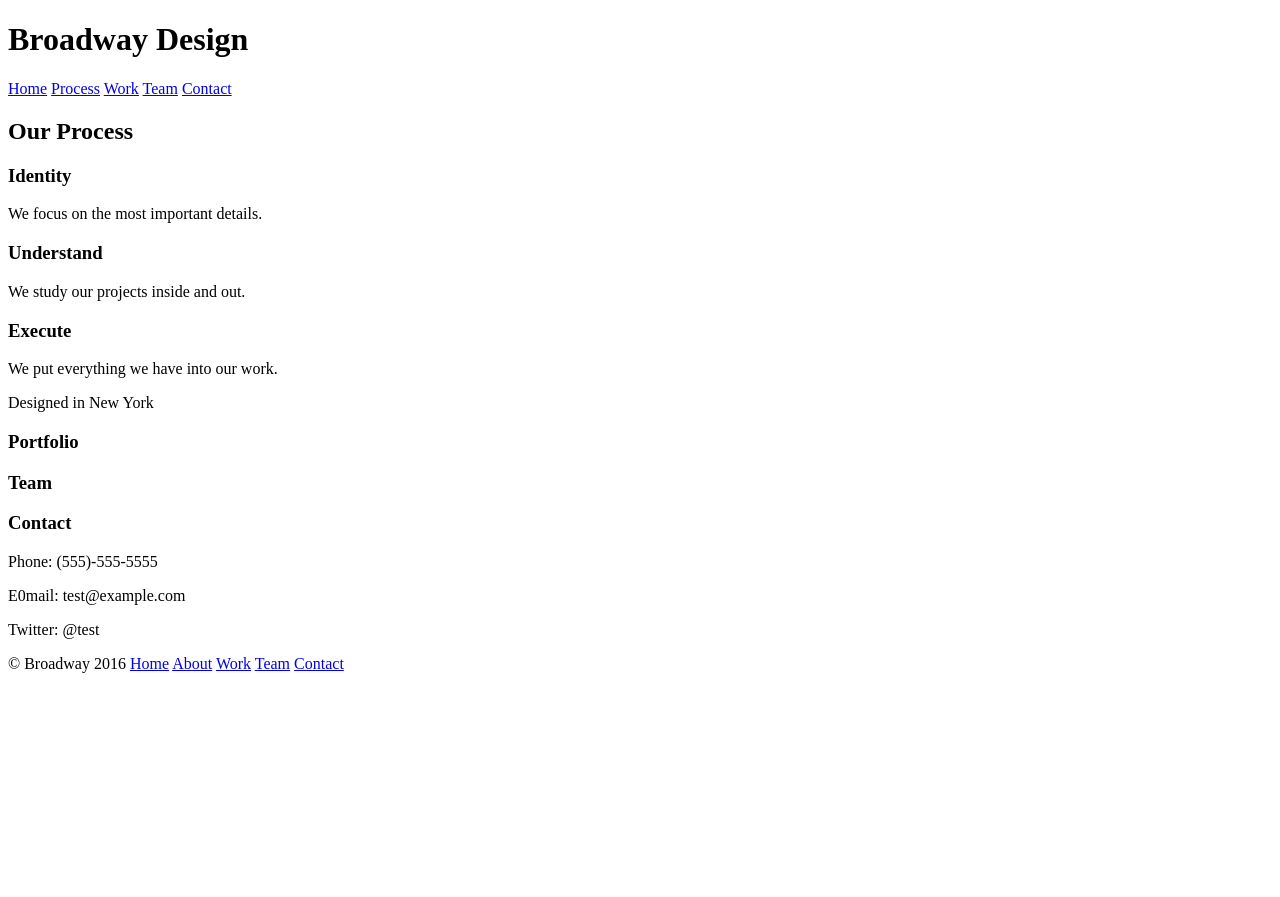
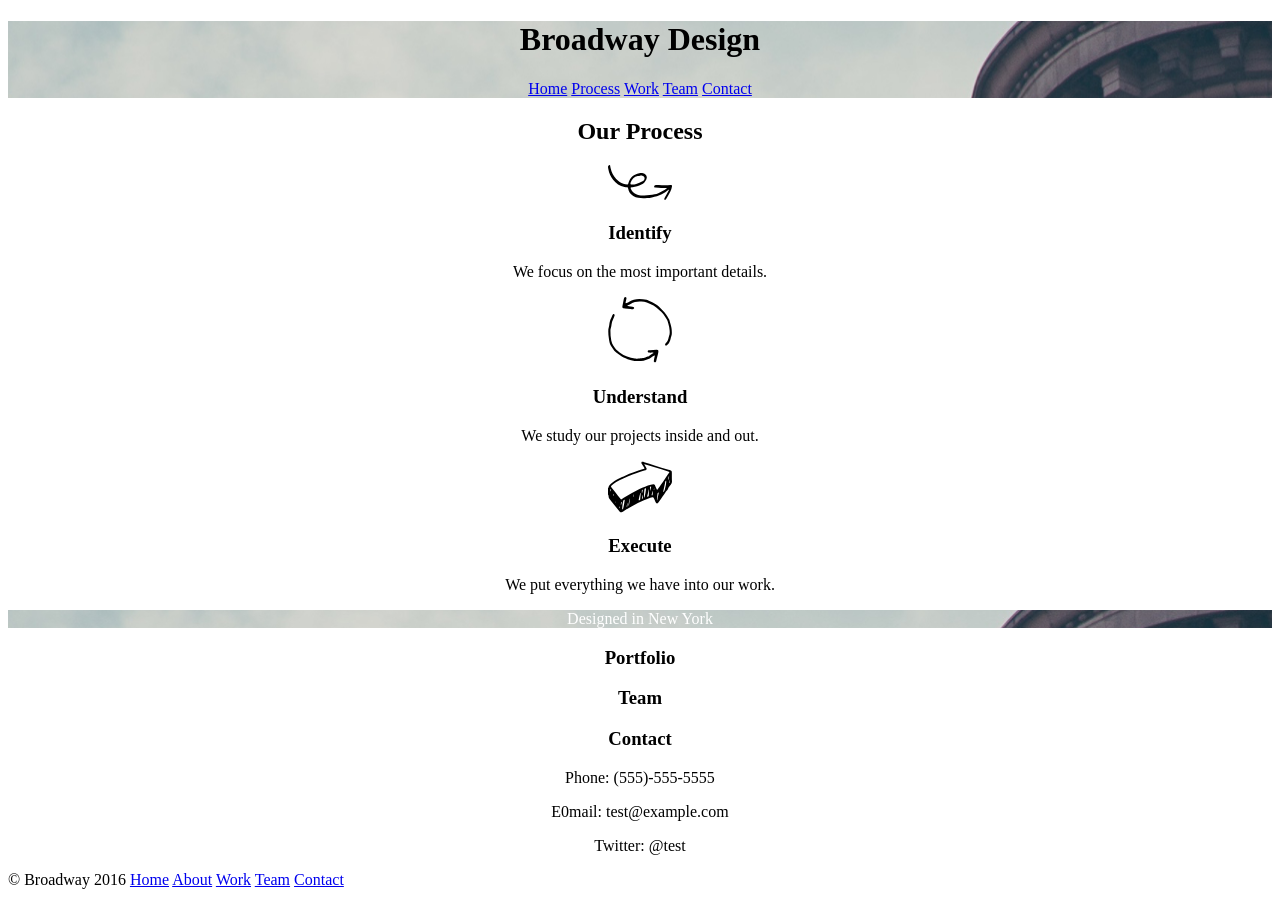
Before and after one commit to BrianHook1183/Broadway, a plain HTML site: page index.html in a window 1280 px wide. Before the commit the page ends 800 px from the top, so only its background shows below. Drawn offline with Linux system fonts and the light colour scheme.

Commit message:
add icons, background images, text align.

```diff
--- a/index.html
+++ b/index.html
@@ -18,14 +18,17 @@
     </header>
 
       <h2>Our Process</h2>
-        <h3>Identity</h3>
+        <img src="resources/images/identify.svg" alt="">
+        <h3>Identify</h3>
           <p>We focus on the most important details.</p>
+        <img src="resources/images/understand.svg" alt="">
         <h3>Understand</h3>
           <p>We study our projects inside and out.</p>
+        <img src="resources/images/execute.svg" alt="">
         <h3>Execute</h3>
           <p>We put everything we have into our work.</p>
 
-    <div>
+    <div class="page-break">
       <p>Designed in New York</p>
     </div>
 
--- a/resources/css/style.css
+++ b/resources/css/style.css
@@ -0,0 +1,13 @@
+.page-break {
+  background-image: url(../images/the-flatiron-building.png);
+  color: white;
+}
+header {
+  background-image: url(../images/the-flatiron-building.png);
+}
+body {
+  text-align: center;
+}
+footer {
+  text-align: left;
+}
```
